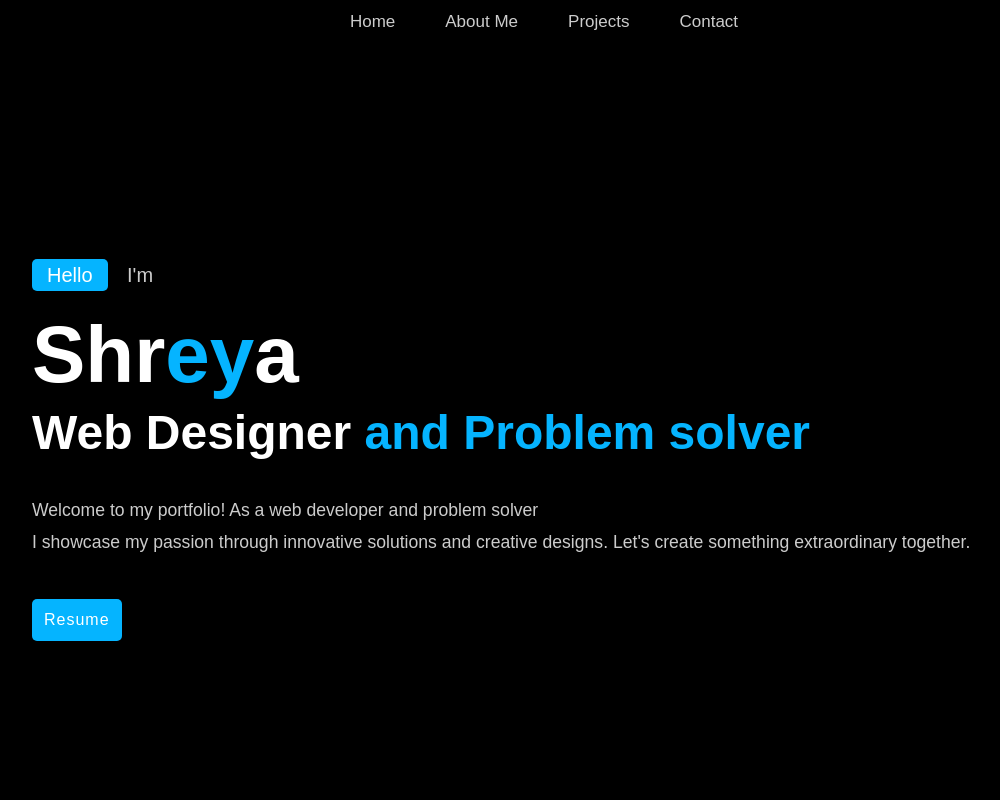
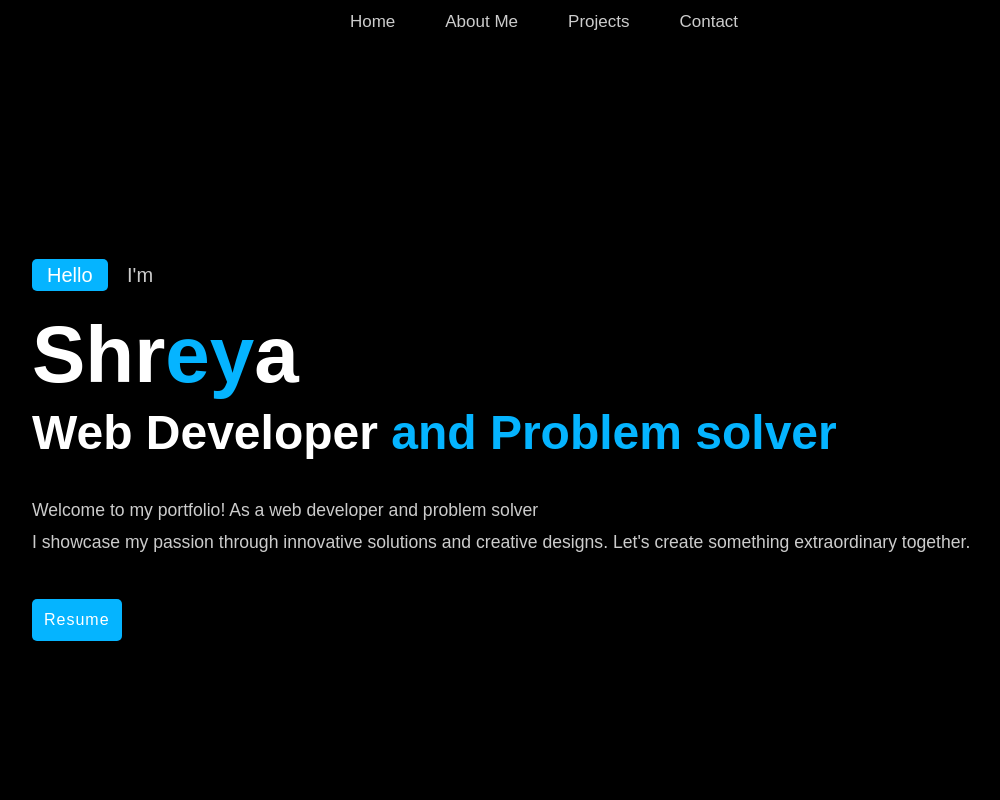
Before and after one commit to shreyasingh1311/CBT-CIP, a plain HTML site: page Portfolio/index.html in a window 1280 px wide. Shown: the top 800 px of the page, without its empty margins (96-1096 px from the left). Drawn offline with nearby package versions, Linux system fonts and the light colour scheme.

Commit message:
Update index.html

```diff
--- a/Portfolio/index.html
+++ b/Portfolio/index.html
@@ -29,7 +29,7 @@
 				<span class="iam">I'm</span>
 			</div>
 			<h1>Shr<span>ey</span>a</h1>
-			<h3>Web Designer<span> and Problem solver</span></h3>
+			<h3>Web Developer<span> and Problem solver</span></h3>
 			<p>Welcome to my portfolio! As a web developer and problem solver<br>I showcase my passion through innovative solutions and creative designs. Let's create something extraordinary together.
 
 
```
